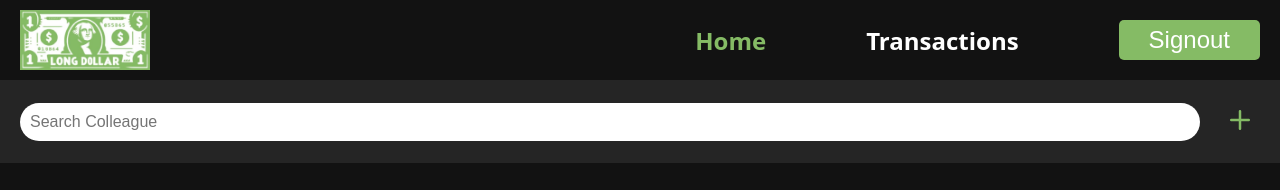
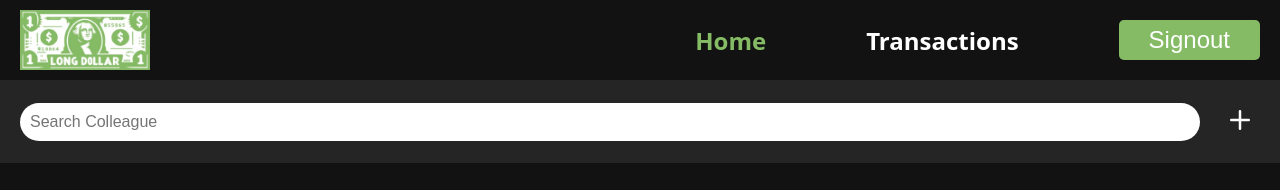
Before and after one commit to BrandonGatewood/Long-Dollar, a React (Vite) app in the folder frontend/: page / in a window 1280 px wide. Shown: the top 190 px of the page. Built offline with nearby package versions, Linux system fonts and the light colour scheme; no server answers.

Commit message:
changed pluss button to white

```diff
--- a/frontend/src/components/modals/AddColleagueModal.jsx
+++ b/frontend/src/components/modals/AddColleagueModal.jsx
@@ -61,8 +61,8 @@ const AddColleagueModal = () => {
     return (
         <>
 
-            <button type="button" className="button buttonAddColleague" onClick={ () => setIsActive(true) }>
-                <AddColleagueIcon className='iconPrimary'/>
+            <button type="button" className="button" onClick={ () => setIsActive(true) }>
+                <AddColleagueIcon className='iconWhite'/>
             </button>
 
             {
```
